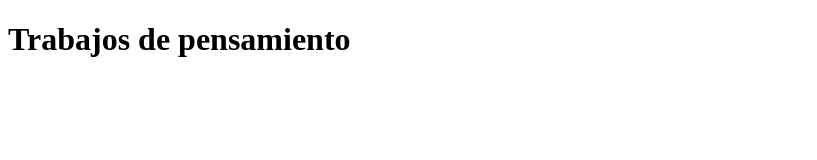
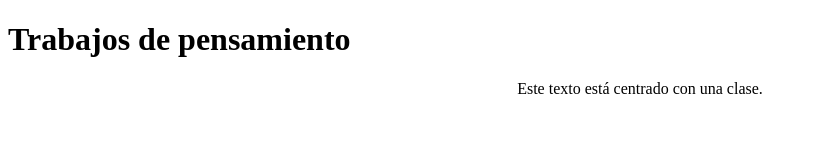
Before and after one commit to Instinc224/Siquesi1, a plain HTML site: page index.html in a window 1280 px wide. Shown: the whole page, without its empty margins (0-817 px from the left). Drawn offline with Linux system fonts and the light colour scheme.

Commit message:
parte 2 de centrado

```diff
--- a/index.html
+++ b/index.html
@@ -1,14 +1,20 @@
 <!DOCTYPE html>
 <html lang="es">
 <head>
-
   <meta charset="utf-8">
   <title>Semántica</title>
+  <style>
+    .texto-centrado {
+      text-align: center;
+    }
+  </style>
+</head>
 
-</head>
-<head>
-  <body>
-    <header><h1> Trabajos de pensamiento </h1></header>
-  </body>
-</head>
+<body>
+  <header>
+    <h1>Trabajos de pensamiento</h1>
+  </header>
+
+  <p class="texto-centrado">Este texto está centrado con una clase.</p>
+</body>
 </html>
```
